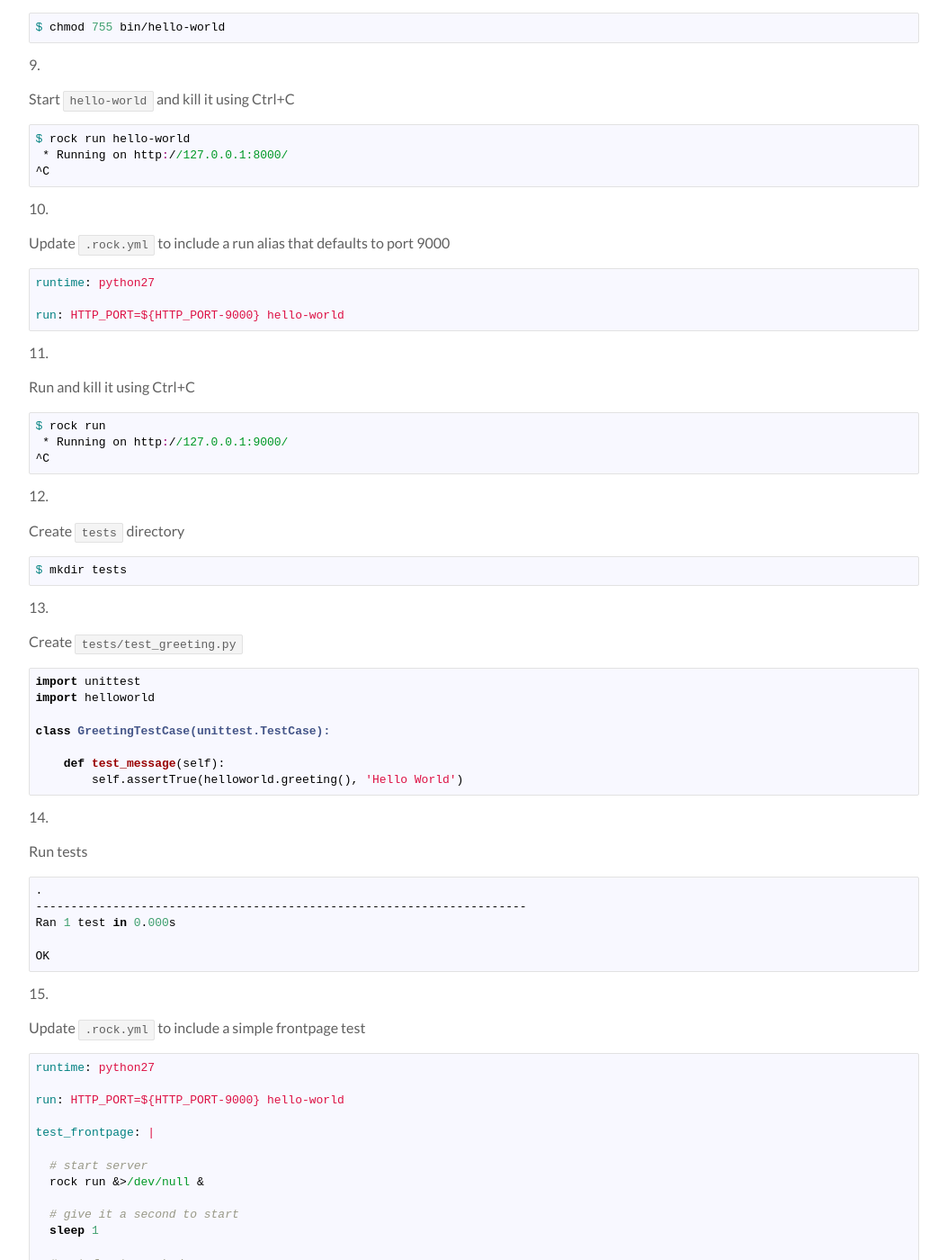
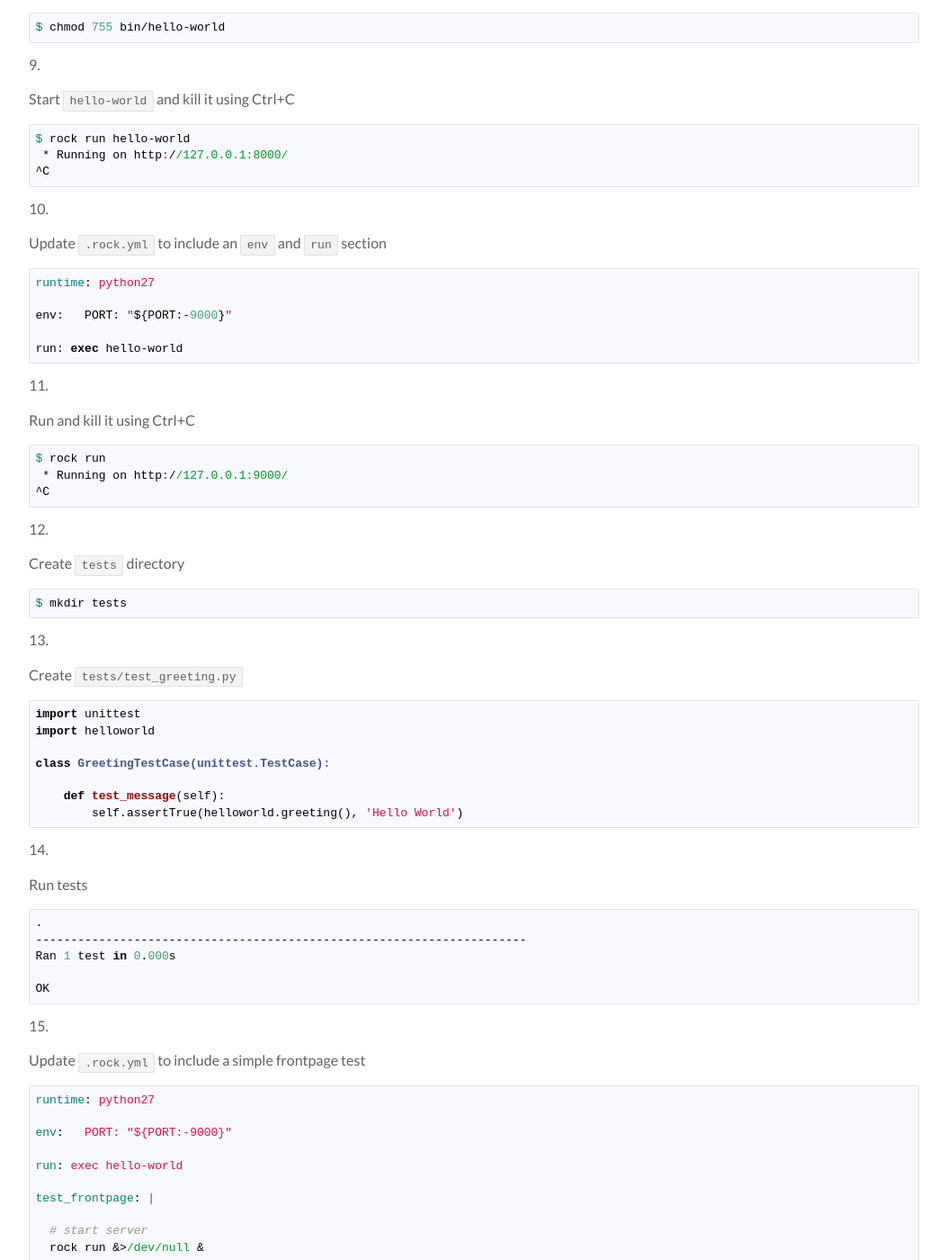
Before and after one commit to silas/rock, a Jekyll site: the page built from docs/python/getting-started/index.md, in a window 1280 px wide and 1400 px high, scrolled down 1439 px. Shown: the whole window at 90% size, without its empty margins (113-1166 px from the left). Built offline with Jekyll 4.4.1, drawn with Linux system fonts in a browser that asks for light colours; some of the changed text lies outside the part shown.

Commit message:
Update getting started pages to use env

```diff
--- a/docs/python/getting-started/index.md
+++ b/docs/python/getting-started/index.md
@@ -49,7 +49,7 @@ tests.
         import os
         import helloworld
 
-        port = int(os.environ.get('HTTP_PORT', 8000))
+        port = int(os.environ.get('PORT', 8000))
 
         if __name__ == '__main__':
             helloworld.app.run(port=port)
@@ -64,11 +64,14 @@ tests.
          * Running on http://127.0.0.1:8000/
         ^C
 
- 1. Update `.rock.yml` to include a run alias that defaults to port 9000
+ 1. Update `.rock.yml` to include an `env` and `run` section
 
         runtime: python27
 
-        run: HTTP_PORT=${HTTP_PORT-9000} hello-world
+        env:
+	  PORT: "${PORT:-9000}"
+
+        run: exec hello-world
 
  1. Run and kill it using Ctrl+C
 
@@ -102,7 +105,10 @@ tests.
 
         runtime: python27
 
-        run: HTTP_PORT=${HTTP_PORT-9000} hello-world
+        env:
+	  PORT: "${PORT:-9000}"
+
+        run: exec hello-world
 
         test_frontpage: |
 
```
Also changed, not shown: other parts of docs/python/getting-started/index.md (+0 -4 lines), docs/node/getting-started/index.md (+10 -8 lines), docs/perl/getting-started/index.md (+10 -4 lines), docs/php/getting-started/index.md (+10 -4 lines), docs/ruby/getting-started/index.md (+10 -4 lines).
